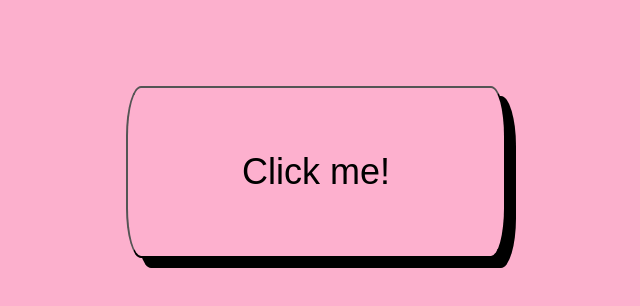
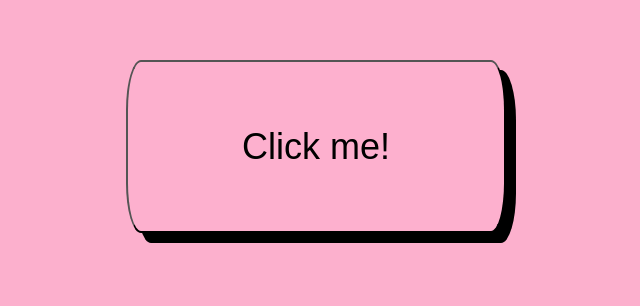
Before and after one commit to frkamil/ClickMe, a plain HTML site: page index.html in a window 1280 px wide. Shown: the part 170-476 px from the top of the page, without its empty margins (324-964 px from the left). Drawn offline with Linux system fonts and the light colour scheme.

Commit message:
Update style.css

```diff
--- a/style.css
+++ b/style.css
@@ -1,7 +1,7 @@
 body {
   background: hsl(337, 93%, 84%);
   font-size: large;
-  margin-top: 20%;
+  margin-top: 18%;
   font-family: "Gill Sans", "Gill Sans MT", Calibri, "Trebuchet MS", sans-serif;
   color: black;
   text-align: center;
```
